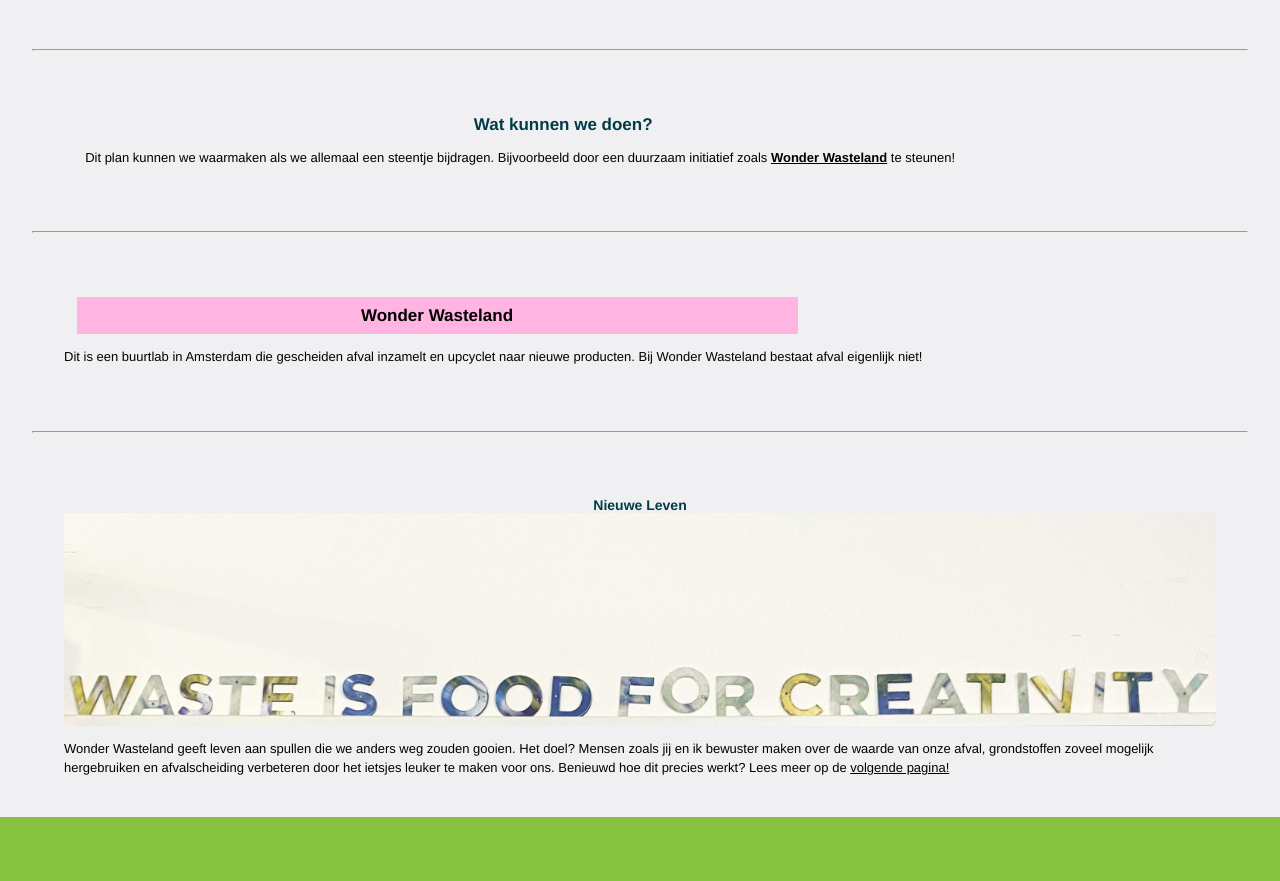
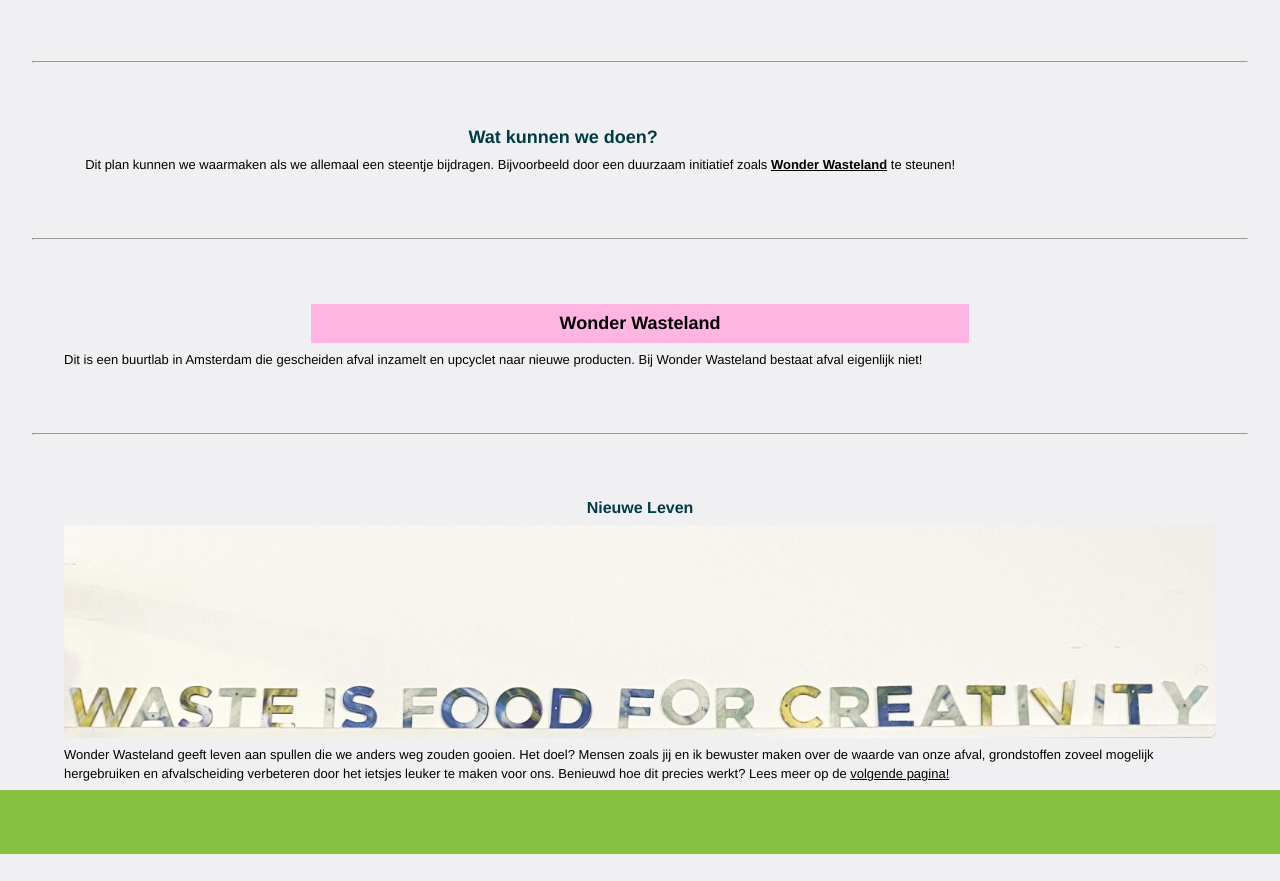
Before and after one commit to Nmeb/howtogogreen, a plain HTML site: page index.html in a window 1280 px wide. Shown: the part 1599-2480 px from the top of the page. After the commit the page ends 2453 px from the top, so only its background shows below. Drawn offline with Linux system fonts and the light colour scheme.

Commit message:
pagina 1 90% af

```diff
--- a/css/style.css
+++ b/css/style.css
@@ -43,24 +43,30 @@
   padding: 1em;
 }
 
-/* eerste pagina (home) */
+/*styling die geldt voor alle paginas*/
+
+main a {
+  text-decoration: underline;
+  color: black;
+
+}
 
 hr {
-
   margin: 4em 2em;
 
 }
 
 h1 {
   text-align: center;
-  font-size: 18px;
+  font-size: 22px;
   margin: 3em 0.5em 0.5em;
   color:#003c46;
+  width: 90%
 
 }
 
 h2 {
-  font-size: 17px;
+  font-size: 18px;
   text-align: center;
   color:#003c46;
 
@@ -68,21 +74,23 @@
 
 h3 {
   text-align: center;
-  font-size: 14px;
+  font-size: 16px;
   color: #003c46;
-
+  margin: 0.5em;
 }
 
-section img {
+/* eerste pagina (home) */
+
+.index section img {
   width: 90%;
   display: block;
   margin: auto;
 
 }
 
-section p{
+.index section p{
   width: 90%;
-  margin: 1em auto;
+  margin: 0.5em auto;
   line-height: 1.5em;
   font-size: 13px;
 
@@ -108,30 +116,23 @@
 
 }
 
+.section4 h2 {
+  text-align: center;
+  color: black;
+  padding: 0.5em;
+  background: #ffb4e1;
+  width: 50%;
+  margin: auto;
+
+}
+
 .section5 p {
   margin-bottom: 3em;
 
 }
 
-.index main a {
-  text-decoration: underline;
-  color: black;
-}
-
-
-.section4 h2 {
-  text-align: center;
-  color: black;
-  padding: 0.5em;
-  background: #ffb4e1;
-  width: 55%;
-  margin-left: 4.5em;
-
-}
-
 
 /* tweede pagina (initiatieven) */
-
 
 .initiatieven h1 {
   text-align: center;
--- a/index.html
+++ b/index.html
@@ -23,7 +23,7 @@
 
   <main>
 
-    <section class="section1">
+    <section>
     <h1>Amsterdam loopt flink achter met afvalscheiden!</h1>
     <img src="img/afval.jpg">
     <p>Wist je dat er in Amsterdam maar slechts <em>32%</em> afval wordt gescheiden,
```
